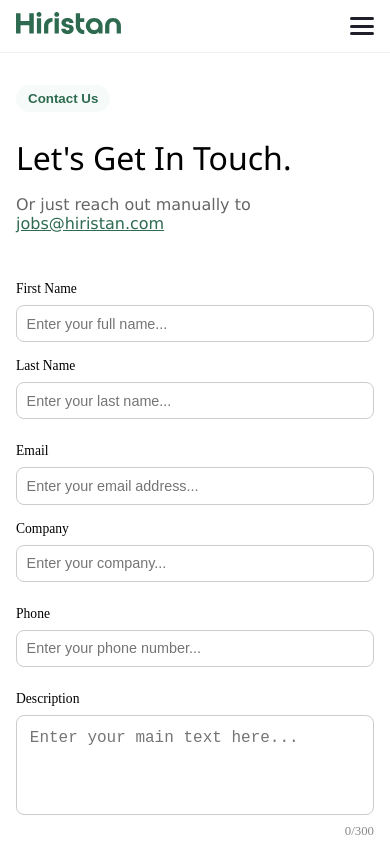
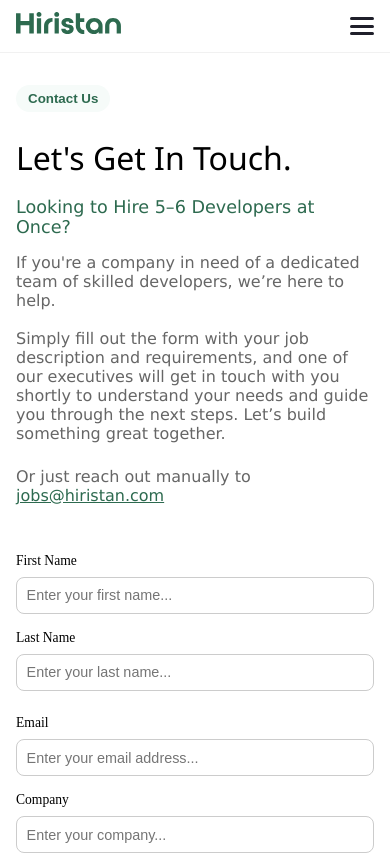
Before and after one commit to softshala/Hiristan, a React (Vite) app: page /contact in a window 390 px wide. Shown: the top 855 px of the page. Built offline with nearby package versions, Linux system fonts and the light colour scheme.

Commit message:
Contact section Updated

```diff
--- a/src/Components/Navbar.jsx
+++ b/src/Components/Navbar.jsx
@@ -53,7 +53,7 @@ const Navbar = () => {
             <Link to="/contact">Contact</Link>
           </li>
           <li className="navbar-item">
-            <Link to="/contact">Jobs</Link>
+            <Link to="/jobs">Apply for Jobs</Link>
           </li>
         </ul>
         <div className="navbar-action">
--- a/src/Pages/Contact.css
+++ b/src/Pages/Contact.css
@@ -30,6 +30,12 @@
   color: var(--tertiary-color);
   margin-bottom: 1.5rem;
   max-width: 400px;
+}
+
+.contact-description-highlight {
+  color: var(--primary-color);
+  font-size: 1rem;
+  margin-bottom: 1rem;
 }
 
 .contact-email-text {
@@ -234,7 +240,6 @@
   }
 }
 
-
 @media (max-width: 600px) {
   .contact-container {
     flex-direction: column;
@@ -246,8 +251,13 @@
     font-size: 2rem;
   }
 
-  .contact-description {
+  .contact-description,
+  .contact-description-highlight {
     max-width: 100%;
+  }
+
+  .contact-description-highlight {
+    font-size: 1.1rem;
   }
 
   .contact-row {
@@ -283,7 +293,6 @@
   }
 }
 
-/* Tablet (min-width: 768px and max-width: 991.98px) */
 @media (min-width: 768px) and (max-width: 991.98px) {
   .contact-container {
     flex-direction: column;
@@ -297,6 +306,10 @@
 
   .contact-heading {
     font-size: 2rem;
+  }
+
+  .contact-description-highlight {
+    font-size: 1.15rem;
   }
 
   .contact-row {
@@ -321,7 +334,6 @@
   }
 }
 
-/* Desktop (min-width: 992px and max-width: 1199.98px) */
 @media (min-width: 992px) and (max-width: 1199.98px) {
   .contact-container {
     padding: 3.5rem 2.5rem;
@@ -330,6 +342,10 @@
 
   .contact-heading {
     font-size: 2.2rem;
+  }
+
+  .contact-description-highlight {
+    font-size: 1.15rem;
   }
 
   .contact-row {
@@ -348,7 +364,6 @@
   }
 }
 
-/* Large Desktop (min-width: 1600px and max-width: 1999px) */
 @media (min-width: 1600px) and (max-width: 1999px) {
   .contact-container {
     max-width: 1600px;
@@ -358,6 +373,10 @@
 
   .contact-heading {
     font-size: 2.8rem;
+  }
+
+  .contact-description-highlight {
+    font-size: 1.3rem;
   }
 
   .contact-field input,
@@ -377,7 +396,6 @@
   }
 }
 
-/* Extra Large Desktop (min-width: 2000px) */
 @media (min-width: 2000px) {
   .contact-container {
     max-width: 1800px;
@@ -387,6 +405,10 @@
 
   .contact-heading {
     font-size: 3rem;
+  }
+
+  .contact-description-highlight {
+    font-size: 1.4rem;
   }
 
   .contact-field input,
--- a/src/Pages/Contact.jsx
+++ b/src/Pages/Contact.jsx
@@ -76,7 +76,12 @@ const Contact = () => {
       <div className="contact-left">
         <button className="contact-badge">Contact Us</button>
         <h1 className="contact-heading">Let's Get In Touch.</h1>
-
+        <p className="contact-description contact-description-highlight">
+          Looking to Hire 5–6 Developers at Once?
+        </p>
+        <p className="contact-description">
+          If you're a company in need of a dedicated team of skilled developers, we’re here to help. <br /><br />Simply fill out the form with your job description and requirements, and one of our executives will get in touch with you shortly to understand your needs and guide you through the next steps. Let’s build something great together.
+        </p>
         <p className="contact-email-text">
           Or just reach out manually to <a href="mailto:jobs@hiristan.com" className="contact-email-link">jobs@hiristan.com</a>
         </p>
@@ -103,7 +108,7 @@ const Contact = () => {
                 value={formData.first_name}
                 onChange={handleChange}
                 className={errors.first_name ? 'error' : formData.first_name ? 'valid' : ''}
-                placeholder="Enter your full name..."
+                placeholder="Enter your first name..."
                 maxLength="40"
                 size="20"
               />
@@ -173,7 +178,6 @@ const Contact = () => {
               />
               {errors.phone && <span className="error-message">{errors.phone}</span>}
             </div>
-            {/* Removed lead_source field entirely as it's now hidden */}
           </div>
 
           <div className="contact-message">
@@ -183,7 +187,7 @@ const Contact = () => {
               name="description"
               value={formData.description}
               onChange={handleChange}
-              placeholder="Enter your main text here..."
+              placeholder="Enter your job description and requirements..."
               maxLength="300"
             />
             <div className="contact-char-limit">{formData.description.length}/300</div>
```
